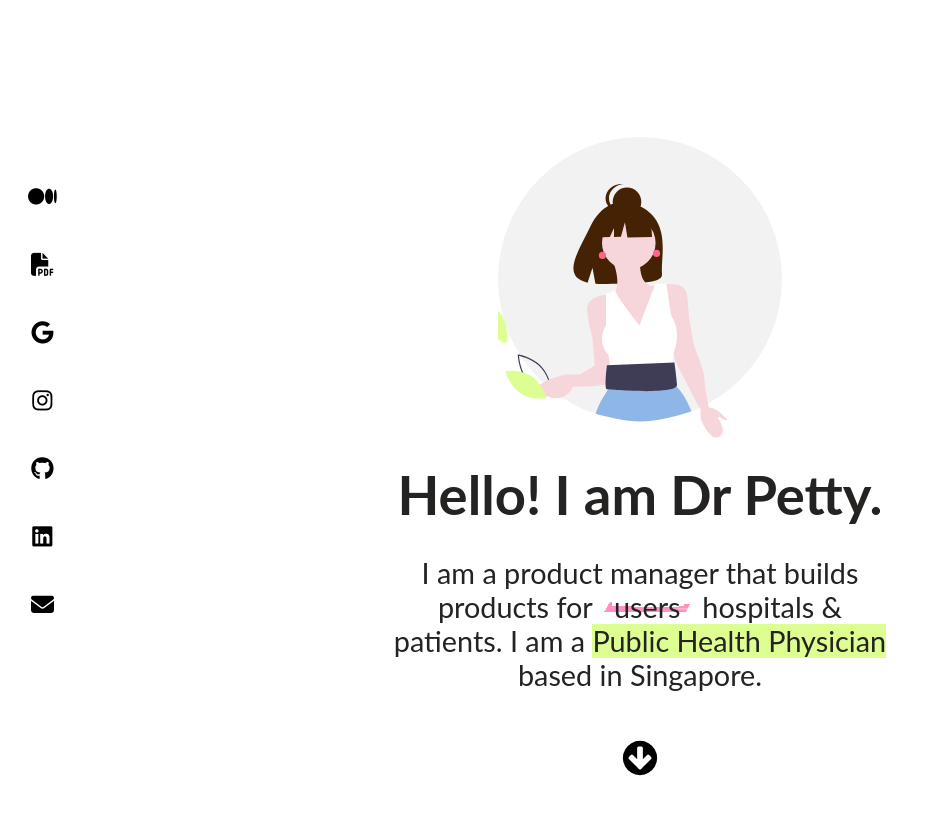
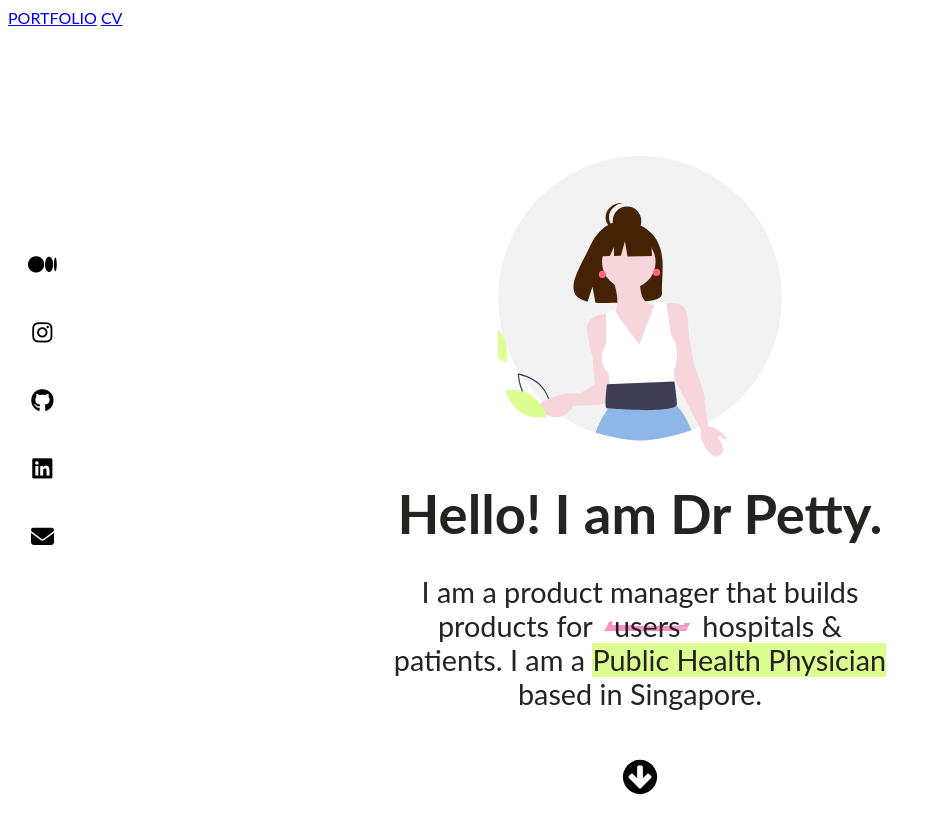
Before and after one commit to pettypychen/archive-portfolio-2, a plain HTML site: page index.html in a window 1280 px wide. Shown: the top 816 px of the page, without its empty margins (0-940 px from the left). Drawn offline with Linux system fonts and the light colour scheme.

Commit message:
Updated top navbar

```diff
--- a/index.html
+++ b/index.html
@@ -12,14 +12,18 @@
   <link rel="stylesheet" href="https://cdnjs.cloudflare.com/ajax/libs/font-awesome/4.7.0/css/font-awesome.min.css">
   <link href="https://fonts.googleapis.com/css?family=Alegreya|Roboto&display=swap" rel="stylesheet">
 
+<!--Nav bar-->
+<div class="topnav">
+  <a href="https://drive.google.com/open?id=1PEfOetsIVVqqOTtQgsdPevhnMFKVHy1K">PORTFOLIO</a>
+  <a href="https://drive.google.com/file/d/1g7iD_eRKEmXbckdbpUly6-NOXgIOtW8B/view?usp=sharing">CV</a>
+  <!-- <a href="#contact">CONTACT</a>
+  <a href="#about">ABOUT</a> -->
+</div>
 
   <!--Social icon-->
-    <!-- Add font awesome icons -->
     <!-- The social media icon bar -->
     <div class="icon-bar">
       <a href="https://medium.com/el-gatos-secret-thoughts/work-portfolio-e6b5b3533e67" class="medium"><i class="fab fa-medium"></i></a>
-      <a href="https://drive.google.com/file/d/1g7iD_eRKEmXbckdbpUly6-NOXgIOtW8B/view?usp=sharing" class="cv"><i class="fas fa-file-pdf"></i></a>
-      <a href="https://drive.google.com/open?id=1PEfOetsIVVqqOTtQgsdPevhnMFKVHy1K" class="google"><i class="fab fa-google"></i></a>
       <a href="https://instagram.com/pettypychen" class="instagram"><i class="fab fa-instagram"></i></a>
       <a href="https://github.com/pettypychen" class="github"><i class="fab fa-github"></i></a>
       <a href="https://linkedin.com/in/pettypinyuchen" class="linkedin"><i class="fab fa-linkedin"></i></a>
```
